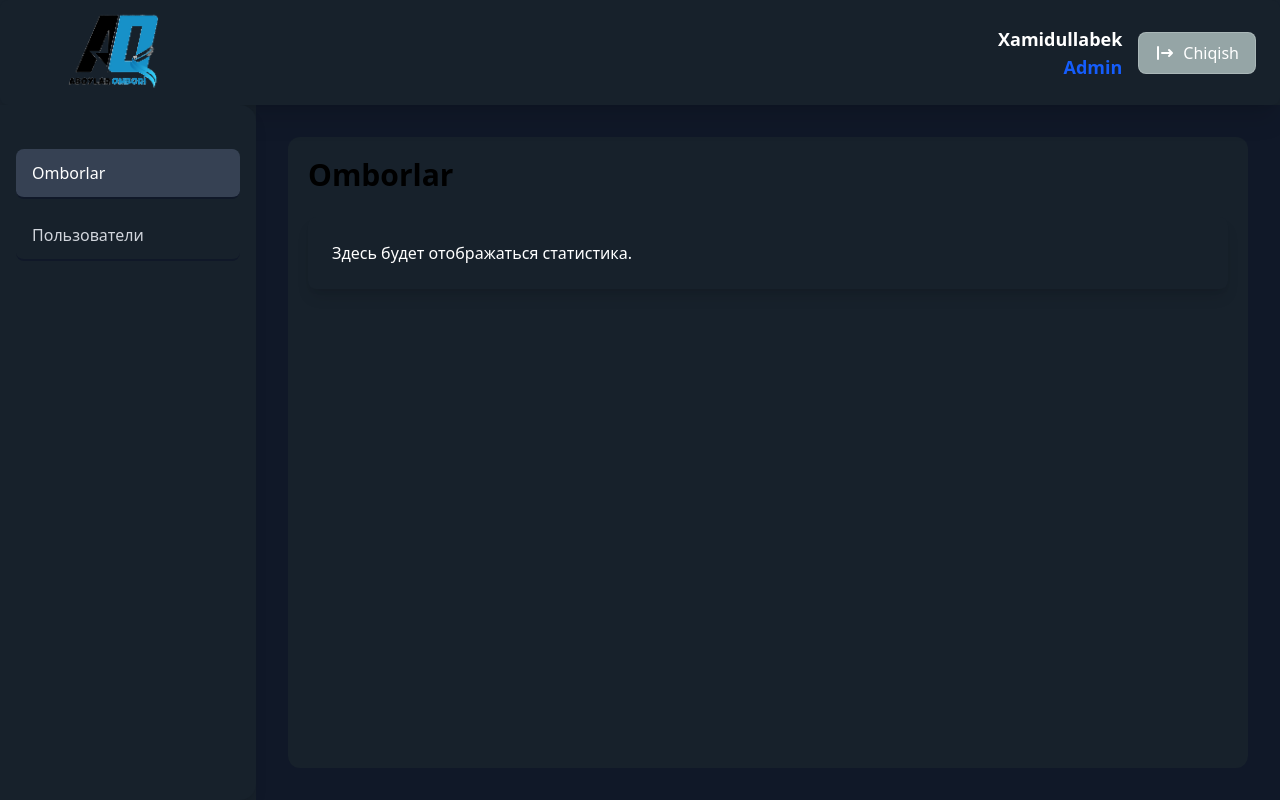
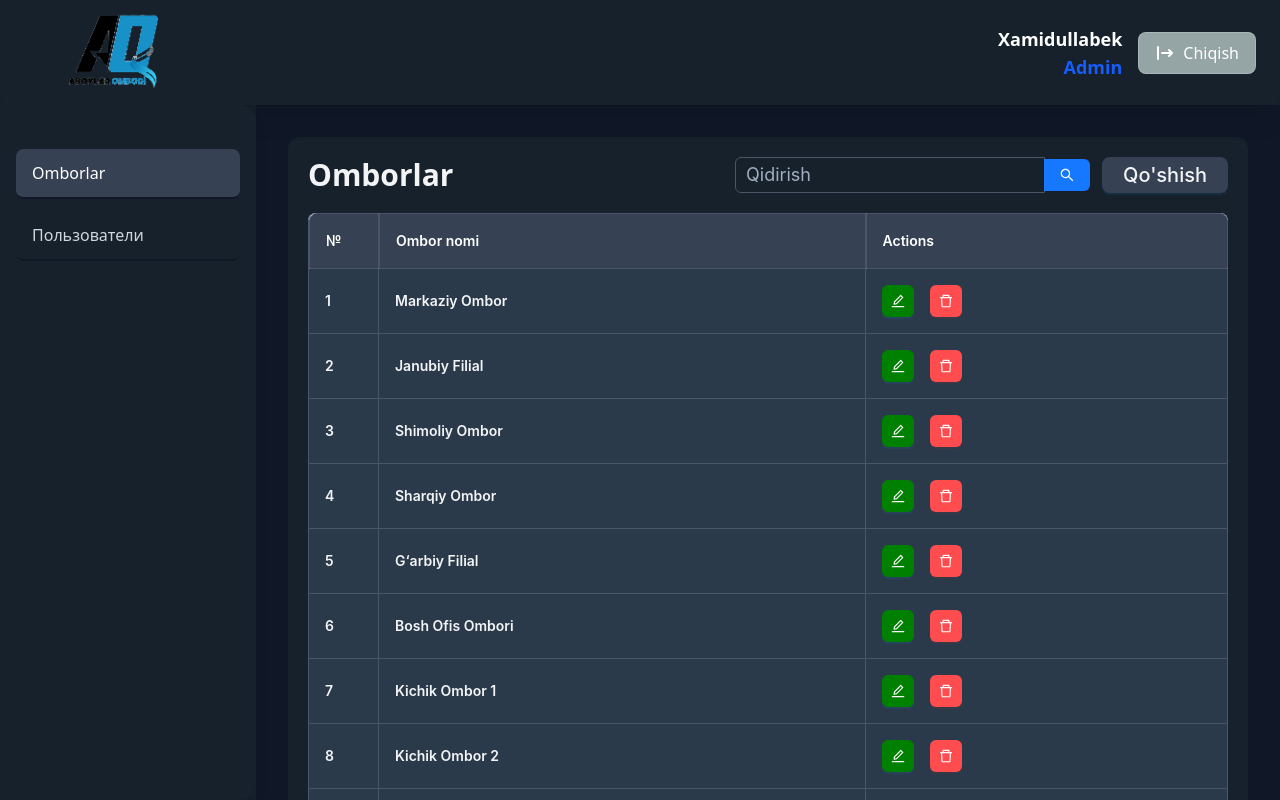
Before and after one commit to KhameT-Zikrillaev/Project-by-walldesign, a React (Vite) app: page /admin/admin-panel/storage in a window 1280 px wide. Shown: the top 800 px of the page. Built offline with nearby package versions, Linux system fonts and the light colour scheme.

Commit message:
add  table in storage page

```diff
--- a/src/index.css
+++ b/src/index.css
@@ -1,6 +1,69 @@
-@import 'tailwindcss';
+@import "tailwindcss";
 
+body {
+  background: #17212b;
+}
 
-body{
-    background: #17212b;
+.ant-table-container{
+    border: none !important;
+    border-left: 1px solid #4a5568 !important;
 }
+.ant-table-cell-row-hover{
+    background-color: #3d4a5a !important;
+}
+/* Header fonini moslashtirish */
+.custom-table .ant-table-thead > tr > th {
+  background-color: #364153 !important;
+  color: white !important;
+  border: 1px solid #4a5568 !important;
+}
+
+/* Jadval chegaralarini moslashtirish */
+.custom-table .ant-table-tbody > tr > td {
+  border-color: #4a5568 !important;
+}
+
+/* Qatorlarning standart foni */
+.custom-row {
+  background-color: #2b3a4a !important;
+  color: white !important;
+}
+
+/* Edit tugmasi (yashil) */
+.edit-btn {
+    background-color: green !important;
+    border-color: green !important;
+  }
+
+  /* Edit tugmasi hover bo‘lganda */
+  .edit-btn:hover {
+    background-color: #28a745 !important; /* Ochroq yashil */
+    border-color: #218838 !important;
+  }
+
+  /* Search input uchun stil */
+.custom-search .ant-input {
+    background-color: #17212b !important; /* Input fon rangi */
+    color: white !important; /* Matn oq bo‘lsin */
+    border: 1px solid #4a5568 !important; /* Chegarasi */
+    padding: 3px 10px!important; /* Input paddingi */
+    font-size: 18px;
+  }
+
+  .custom-search .ant-input::placeholder {
+    color: #a0aec0 !important; /* Placeholder rangi */
+  }
+
+  /* Search tugmasi (enterButton) */
+  .custom-search .ant-btn-primary {
+    border-width: 2px;
+    background-color: rgb(54, 65, 83) !important; /* Yorqin ko‘k */
+    border-color: rgb(54, 65, 83) !important;
+    padding: 16px 10px !important;
+  }
+
+  /* Search tugmasi hover qilinganda */
+  .custom-search .ant-btn-primary:hover {
+    background-color: rgb(54, 65, 83) !important; /* Qoramtir ko‘k */
+    border-color: rgb(54, 65, 83) !important;
+  }
--- a/src/pages/Admin/pages/Admin-ponel/pages/storege/index.jsx
+++ b/src/pages/Admin/pages/Admin-ponel/pages/storege/index.jsx
@@ -1,11 +1,96 @@
-import React from 'react';
+import React from "react";
+import { Table, Button, Space, Popconfirm } from "antd";
+import { EditOutlined, DeleteOutlined } from "@ant-design/icons";
+import { Input } from 'antd';
+const { Search } = Input;
+
+const data = [
+  { key: "1", name: "Markaziy Ombor" },
+  { key: "2", name: "Janubiy Filial" },
+  { key: "3", name: "Shimoliy Ombor" },
+  { key: "4", name: "Sharqiy Ombor" },
+  { key: "5", name: "G‘arbiy Filial" },
+  { key: "6", name: "Bosh Ofis Ombori" },
+  { key: "7", name: "Kichik Ombor 1" },
+  { key: "8", name: "Kichik Ombor 2" },
+  { key: "9", name: "Katta Ombor" },
+  { key: "10", name: "Mahalliy Ombor" },
+  { key: "11", name: "Eksport Ombori" },
+];
+
+const columns = [
+  {
+    title: "№",
+    dataIndex: "key",
+    key: "key",
+    render: (text) => <span className="text-gray-100 font-semibold">{text}</span>,
+    width: 70,
+  },
+  {
+    title: "Ombor nomi",
+    dataIndex: "name",
+    key: "name",
+    render: (text) => <span className="text-gray-100 font-semibold">{text}</span>,
+  },
+  {
+    title: "Actions",
+    key: "actions",
+    render: (_, record) => (
+      <Space size="middle">
+        <Button
+          type="primary"
+          icon={<EditOutlined />}
+          // style={{ backgroundColor: "green", borderColor: "green" }}
+          className="edit-btn"
+        />
+        <Popconfirm
+          title="O‘chirishni tasdiqlaysizmi?"
+          onConfirm={() => console.log("Deleted", record.key)}
+          okText="Ha"
+          cancelText="Yo‘q"
+        >
+          <Button type="primary" danger icon={<DeleteOutlined />} />
+        </Popconfirm>
+      </Space>
+    ),
+  },
+];
 
 const Statistics = () => {
+
+  const onSearch = (value) => console.log(value);
+
   return (
-    <div className='p-5'>
-      <h1 className="text-3xl font-bold mb-6">Omborlar</h1>
-      <div className="bg-[#17212b] text-white p-6 rounded-lg shadow-lg">
-        <p>Здесь будет отображаться статистика.</p>
+    <div className="p-5">
+      <div className="flex justify-between items-center mb-5">
+        <h1 className="text-3xl font-bold  text-gray-100">Omborlar</h1>
+        <div className="flex gap-3 items-center">
+        <Search placeholder="Qidirish" onSearch={onSearch} enterButton className="custom-search"/>
+        <Button
+          type="primary"
+          style={{
+            backgroundColor: "#364153",
+            color: "#f3f4f6",
+            fontWeight: "500",
+            padding: "17px 20px",
+            borderRadius: "8px",
+            fontSize: "20px"
+          }}
+          className="hover:bg-[#0056b3] hover:border-[#004494] focus:bg-[#004494] "
+        >
+          Qo'shish
+        </Button>
+        </div>
+      </div>
+      <div className=" text-gray-100">
+      <Table
+          columns={columns}
+          dataSource={data}
+          pagination={{ pageSize: 10 }}
+          className=" custom-table"
+          rowClassName={() => "custom-row"}
+          bordered
+        />
       </div>
     </div>
   );
--- a/src/pages/Profile/data/AdminCards.js
+++ b/src/pages/Profile/data/AdminCards.js
@@ -14,7 +14,7 @@ export const AdminCards = [
     icon: React.createElement(FaCog, { className: "text-4xl text-white mb-4" }),
     title: "Admin panel",
     description: "Tizimni boshqarish",
-    link: "/admin/admin-panel/statistics",
+    link: "/admin/admin-panel/storage",
   },
   {
     icon: React.createElement(FaListAlt, {
```
